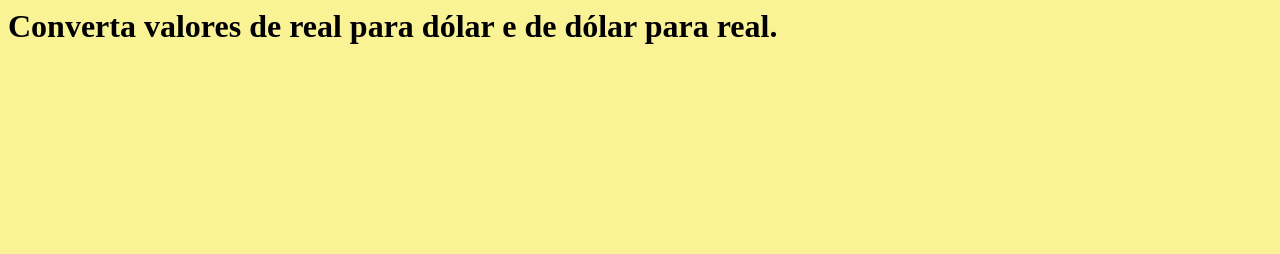
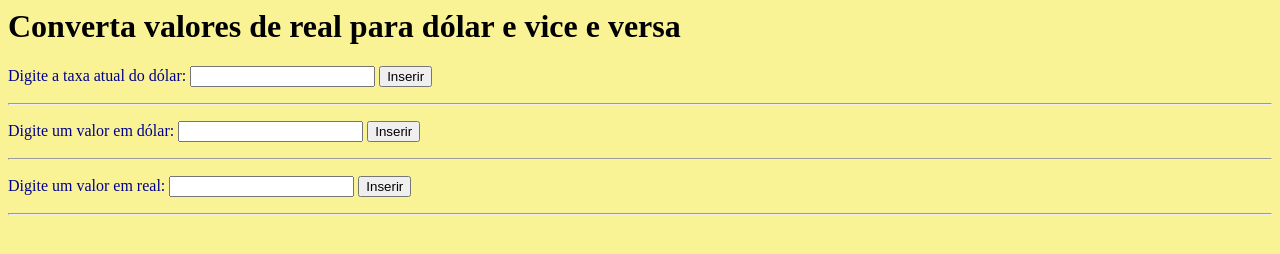
Before and after one commit to joaoPedroJPBR/web-platform-sciamo, a plain HTML site: page ex02.html in a window 1280 px wide. Drawn offline with Linux system fonts and the light colour scheme.

Commit message:
3 files modified

```diff
--- a/ex02.html
+++ b/ex02.html
@@ -5,7 +5,30 @@
     <link rel="stylesheet" type="text/css" href="styles.css" />
     <link rel="icon" href="https://bit.ly/img-jpbr" />
   </head>
+  <style>
+    p {
+      color:darkblue;
+    }
+  </style>
   <body>
-    <h1>Converta valores de real para dólar e de dólar para real.</h1>
+    <h1>Converta valores de real para dólar e vice e versa</h1>
+    <p>
+      Digite a taxa atual do dólar:
+      <input id="inputTaxa" type="number" />
+      <button id = "btTaxa">Inserir</button>
+    </p>
+    <hr>
+    <p>
+      Digite um valor em dólar:
+      <input id="inputDolar" type="number" />
+      <button id = "btDolar">Inserir</button>
+    </p>
+    <hr>
+    <p>
+      Digite um valor em real:
+      <input id ="ïnputReal" type="number" />
+      <button id="btReal">Inserir</button>
+    </p>
+    <hr>
   </body>
 </html>
--- a/styles.css
+++ b/styles.css
@@ -1,4 +1,3 @@
 body {
   background: rgb(250, 243, 150);
-
 }
```
Also changed, not shown: script.js (line endings or trailing spaces).
